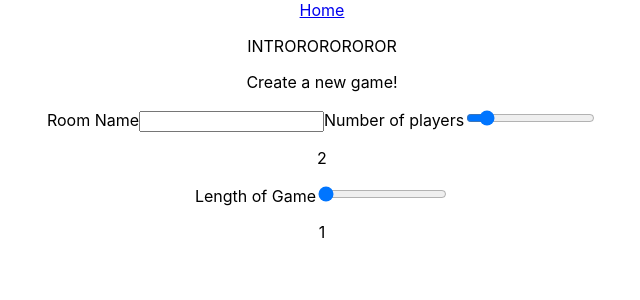
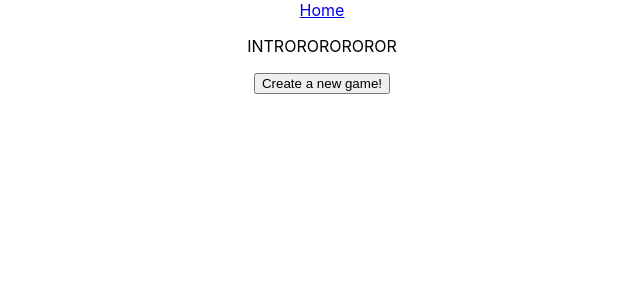
Before and after one commit to spencerTaira/boggle-frontend, a React (Create React App) app: page / in a window 1280 px wide. Shown: the top 300 px of the page, without its empty margins (318-958 px from the left). Built offline with nearby package versions, Linux system fonts and the light colour scheme.

Commit message:
creating button for showing CreateGameForm

```diff
--- a/src/components/intro/CreateGameForm.tsx
+++ b/src/components/intro/CreateGameForm.tsx
@@ -18,14 +18,15 @@ function CreateGameForm() {
     const [formData, setFormData] = useState(
         {
             roomName: '',
-            numPlayers: 2,
-            gameLength: 1
+            numPlayers: '2',
+            gameLength: '1'
         }
     );
 
     console.log("what is formData?", formData)
 
-    function handleSubmit(){
+    function handleSubmit(e:React.FormEvent){
+        e.preventDefault();
 
     }
 
@@ -36,6 +37,7 @@ function CreateGameForm() {
             [name]: value,
          }));
     }
+
     return(
         <div className='CreateGameForm'>
             <label>
@@ -49,15 +51,16 @@ function CreateGameForm() {
                                 value={formData.roomName}
                                 name="roomName"
                                 onChange={handleChange}
+                                required
                             />
                         </label>
                         <label>
                             Number of players
                             <input
                                 type="range"
-                                min="1"
-                                max="10"
-                                step="1"
+                                min='1'
+                                max='10'
+                                step='1'
                                 name="numPlayers"
                                 value={formData.numPlayers}
                                 onChange={handleChange}
@@ -75,8 +78,15 @@ function CreateGameForm() {
                                 value={formData.gameLength}
                                 onChange={handleChange}
                             />
-                            <p>{formData.gameLength}</p>
+                            {
+                                Number(formData.gameLength)%1===0 ?
+                                <p>{formData.gameLength}:00 min.</p>:
+                                <p>{Number(formData.gameLength)-.5}:30 min.</p>
+                            }
                         </label>
+                        <button onSubmit={handleSubmit}>
+                            Create room!
+                        </button>
                     </div>
                 </form>
             </label>
--- a/src/components/intro/Intro.tsx
+++ b/src/components/intro/Intro.tsx
@@ -1,4 +1,4 @@
-import React from "react";
+import React, {useState} from "react";
 import CreateGameForm from "./CreateGameForm";
 /**
  * Show Intro page
@@ -8,10 +8,40 @@ import CreateGameForm from "./CreateGameForm";
  */
 
 function Intro() {
+    const [showForm, setShowForm] = useState(
+        {
+            visibleForm:'',
+            greyOverlay:false
+        }
+    )
+
+    function showCreateGameForm(){
+        setShowForm(
+            {
+                ...showForm,
+                visibleForm:"create"
+            }
+        )
+    }
+
+    function showJoinGameForm(){
+
+    }
+
+    if(showForm.visibleForm==="create"){
+        return(
+            <div>
+                <CreateGameForm />
+            </div>
+        )
+    }
+
     return (
         <div className='Intro'>
             <p>INTROROROROROR</p>
-            <CreateGameForm />
+            <button onClick={showCreateGameForm}>Create a new game!</button>
+            {/* {showForm.visibleForm==='create'}
+            <CreateGameForm /> */}
         </div>
     )
 }
```
